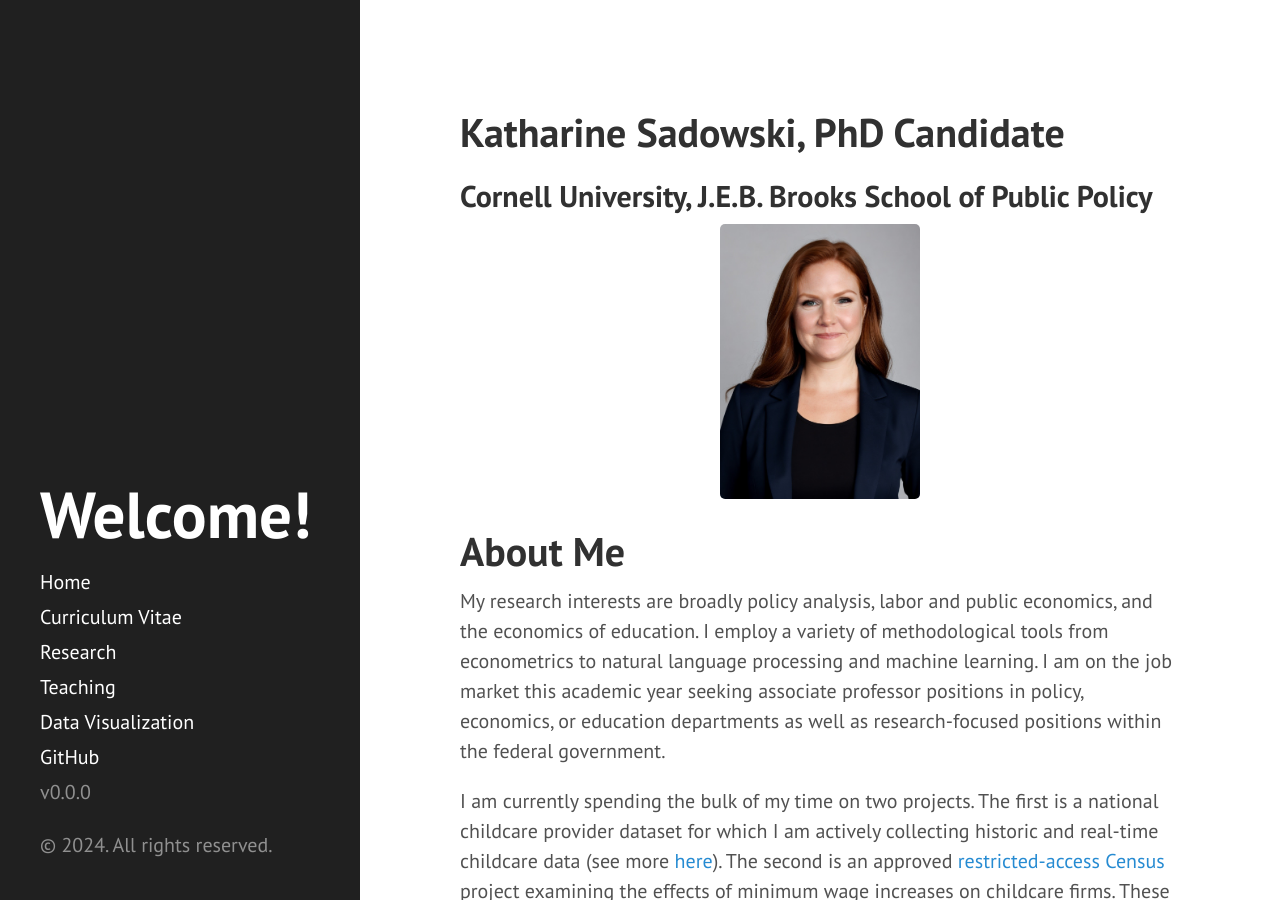
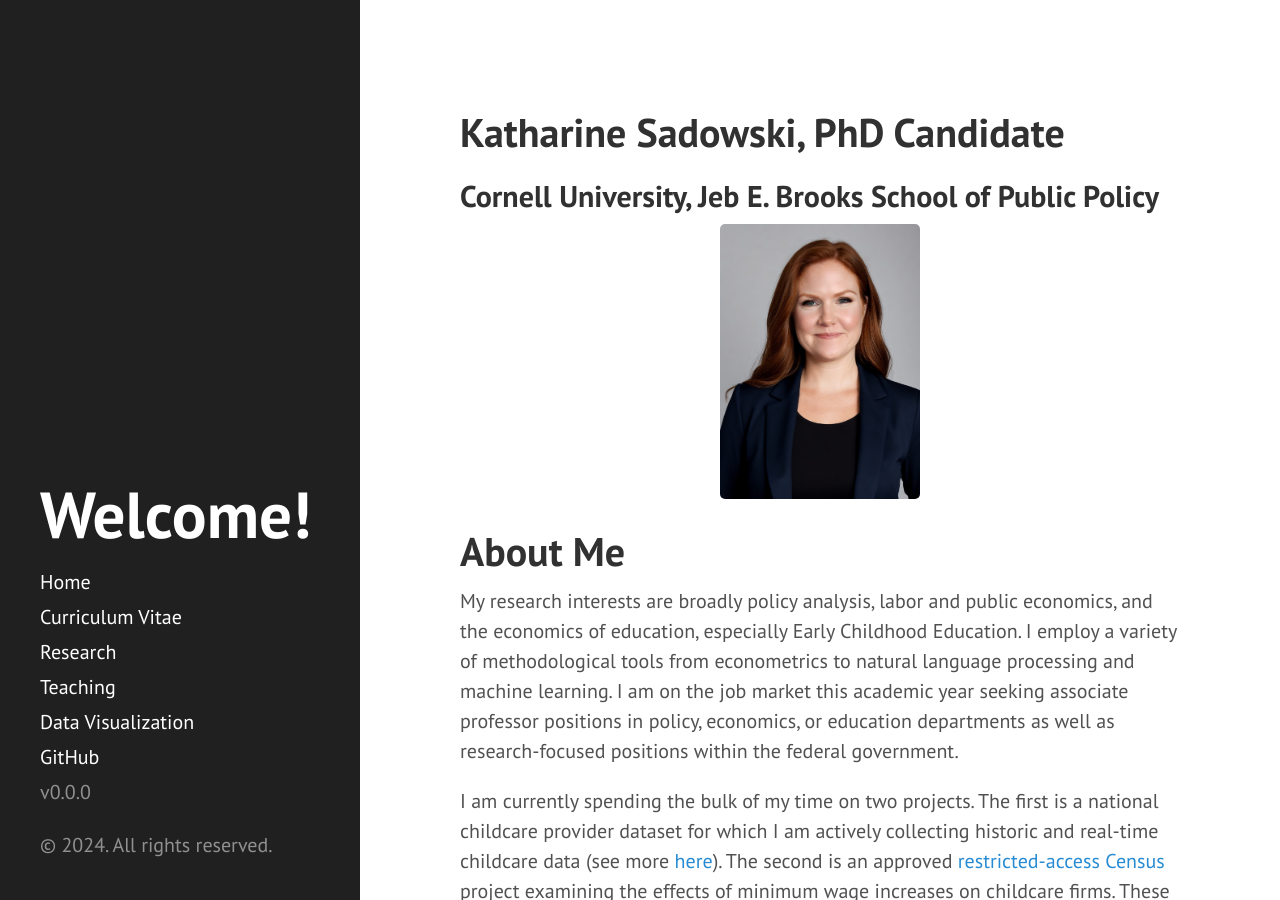
Before and after one commit to kcsadow/website, a Jekyll site: the page built from index.md, in a window 1280 px wide and 900 px high. Built offline with Jekyll 4.4.1, drawn with Linux system fonts in a browser that asks for light colours; the list of posts is cut into pages by our own code.

Commit message:
Update index.md

```diff
--- a/index.md
+++ b/index.md
@@ -5,14 +5,14 @@ layout: default
 <!-- img src="{{ site.url }}{{ site.baseurl }}/assets/img/BrooksHeader.png" -->
 
 # Katharine Sadowski, PhD Candidate
-## Cornell University, J.E.B. Brooks School of Public Policy
+## Cornell University, Jeb E. Brooks School of Public Policy
 
 <p align="center">
   <img src="{{ site.url }}{{ site.baseurl }}/assets/img/sadowski_kc.jpg" width="200" height="275">
 </p>
 
 # About Me
-My research interests are broadly policy analysis, labor and public economics, and the economics of education. I employ a variety of methodological tools from econometrics to natural language processing and machine learning. I am on the job market this academic year seeking associate professor positions in policy, economics, or education departments as well as research-focused positions within the federal government.
+My research interests are broadly policy analysis, labor and public economics, and the economics of education, especially Early Childhood Education. I employ a variety of methodological tools from econometrics to natural language processing and machine learning. I am on the job market this academic year seeking associate professor positions in policy, economics, or education departments as well as research-focused positions within the federal government.
 
 I am currently spending the bulk of my time on two projects. The first is a national childcare provider dataset for which I am actively collecting historic and real-time childcare data (see more [here](https://kcsadow.github.io/website/dataviz/)). The second is an approved [restricted-access Census](https://www.census.gov/topics/research/guidance/restricted-use-microdata.html) project examining the effects of minimum wage increases on childcare firms. These projects were sponsored in part by the [Horowitz Foundation for Social Policy](https://www.horowitz-foundation.org/2024) and the [2024 W.E. Upjohn Institute/RSF Dissertation Grant Program](https://www.russellsage.org/news/third-annual-dissertation-research-grants-awarded).
 
```
